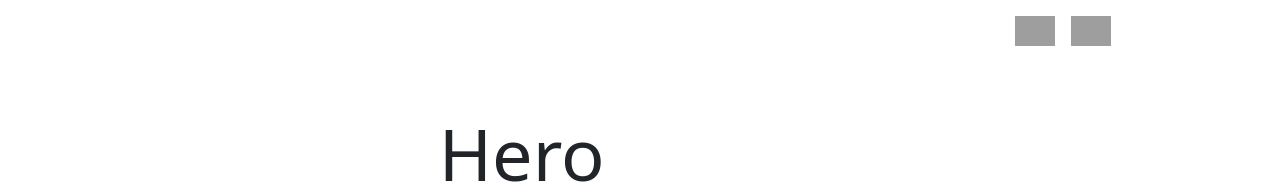
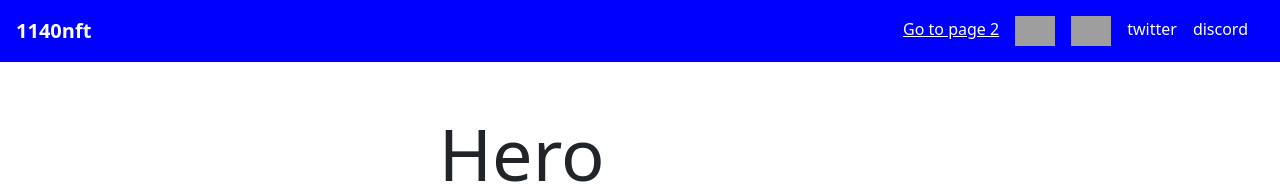
Before and after one commit to darrindevs/1140nft, a Gatsby site: page / in a window 1280 px wide. Shown: the top 184 px of the page. Built offline with nearby package versions, Linux system fonts and the light colour scheme; Gatsby itself is replaced by a stand-in of ours; grey boxes are pictures that could not be loaded; some icons are missing.

Commit message:
add font awesome

```diff
--- a/package.json
+++ b/package.json
@@ -9,7 +9,6 @@
     "@fortawesome/free-regular-svg-icons": "^6.0.0",
     "@fortawesome/free-solid-svg-icons": "^6.0.0",
     "@fortawesome/react-fontawesome": "^0.1.17",
-    "babel-plugin-macros": "^3.1.0",
     "bootstrap": "^5.1.3",
     "gatsby": "^4.6.1",
     "gatsby-plugin-gatsby-cloud": "^4.6.0",
--- a/src/components/nav-dark.js
+++ b/src/components/nav-dark.js
@@ -1,9 +1,15 @@
 import * as React from "react"
 import { Navbar } from 'react-bootstrap'
+import { Link } from "gatsby"
 // import { Container } from 'react-bootstrap'
 
 // assets
 // https://docs.opensea.io/docs/logos
+
+
+// fontawesome
+
+
 
 const NavDark = (
     <Navbar bg="" expand="lg" className="navbar-dark">
@@ -11,6 +17,8 @@ const NavDark = (
       <Navbar.Toggle className="me-3 custom-toggler"/>
       <Navbar.Collapse className="justify-content-end me-3">
         <Navbar.Text className="text-white ms-3">
+        <Link to="/page-2/">Go to page 2</Link>
+        <span></span>
          <span className="nav-item me-3"><i class="fa-solid fa-user"></i></span>
          <span class="fa-solid fa-user"></span>
          <span className="nav-item me-3"><a href=""><img className="nav-icon" src="https://storage.googleapis.com/opensea-static/Logomark/Logomark-Blue.png"/></a></span>
@@ -18,6 +26,7 @@ const NavDark = (
          <span className="nav-item me-3">twitter</span>
          <span className="nav-item me-3">discord</span>
 
+
         </Navbar.Text>
       </Navbar.Collapse>
   </Navbar>
--- a/src/css/custom.css
+++ b/src/css/custom.css
@@ -7,7 +7,7 @@
 */
 
 .navbar-dark {
-    background-color:;
+    background-color: blue;
 
 }
 
--- a/src/pages/index.js
+++ b/src/pages/index.js
@@ -5,17 +5,28 @@ import { StaticImage } from "gatsby-plugin-image"
 import Layout from "../components/layout"
 import Seo from "../components/seo"
 
+// Font Awesome
+// https://www.youtube.com/watch?v=BbF-2o__5Xo
+import { FontAwesomeIcon } from "@fortawesome/react-fontawesome"
+import { faUser } from "@fortawesome/free-regular-svg-icons"
+// use it like this  <FontAwesomeIcon icon={faUser} size="10x" />
+// not avail anymore? import { } from "@fortawesome/free-brands-sv-icons"
+
 const IndexPage = () => (
+  <>
+
   <Layout>
     <Seo title="1140 NFT" />
 
     <h1>Future Home of 1140 NFT</h1>
 
     <p>
-      <Link to="/page-2/">Go to page 2</Link> <br />
+      <Link to="/page-2/">Goe 2</Link> <br />
 
     </p>
   </Layout>
+  </>
+
 )
 
 export default IndexPage
```
Also changed, not shown: src/components/layout.js (+10 -0 lines), 2 other files.
